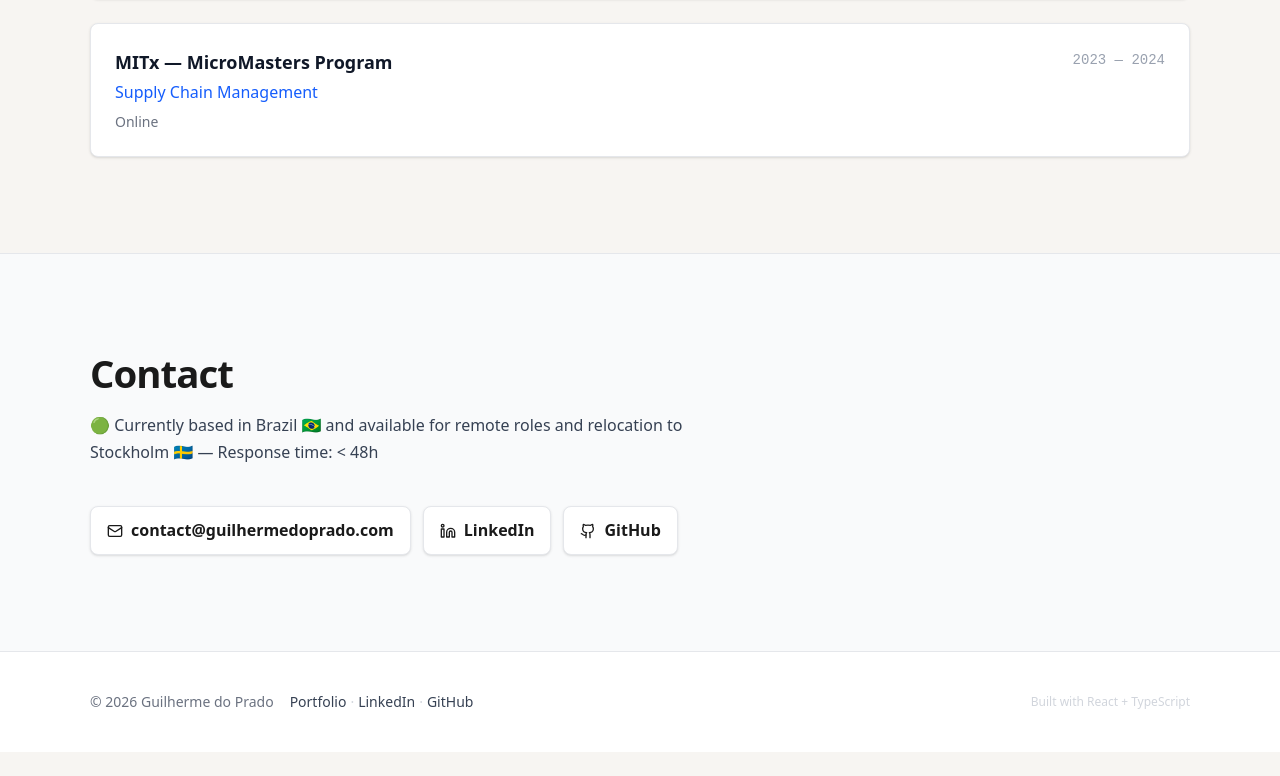
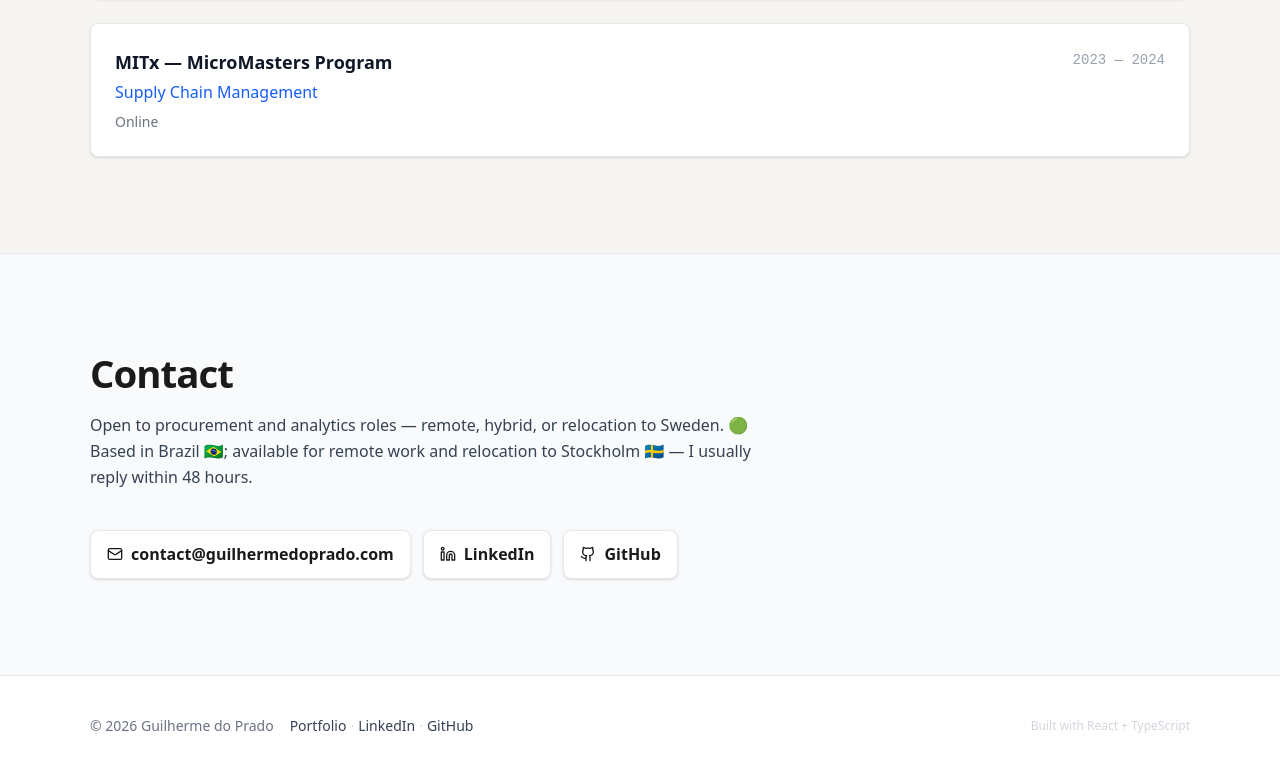
Before and after one commit to guilhermedoprado/guilherme-do-prado, a React (Vite) app in the folder frontend/: page / in a window 1280 px wide. Shown: the part 3751-4527 px from the top of the page. Before the commit the page ends 4503 px from the top, so only its background shows below. Built offline with nearby package versions, Linux system fonts and the light colour scheme.

Commit message:
Redesign portfolio: procurement profile, Tailwind v4, new sections

```diff
--- a/frontend/src/components/ContactSection.tsx
+++ b/frontend/src/components/ContactSection.tsx
@@ -2,7 +2,7 @@ import { Github, Linkedin, Mail } from 'lucide-react'
 import { site } from '../data/site'
 
 export function ContactSection() {
-  const { title, note, availability, email, linkedin, github } = site.contact
+  const { title, note, email, linkedin, github } = site.contact
   return (
     <section
       id="contact"
@@ -16,8 +16,7 @@ export function ContactSection() {
         >
           {title}
         </h2>
-        <p className="text-fluid-body mt-4 max-w-2xl text-muted">{note}</p>
-        <p className="text-fluid-body mt-3 max-w-2xl text-gray-700">{availability}</p>
+        <p className="text-fluid-body mt-4 max-w-2xl leading-relaxed text-gray-700">{note}</p>
         <div className="mt-10 flex flex-wrap gap-3">
           <a
             href={`mailto:${email}`}
--- a/frontend/src/data/site.ts
+++ b/frontend/src/data/site.ts
@@ -131,8 +131,8 @@ export const site = {
   },
   contact: {
     title: 'Contact',
-    availability:
-      '🟢 Currently based in Brazil 🇧🇷 and available for remote roles and relocation to Stockholm 🇸🇪 — Response time: < 48h',
+    note:
+      'Open to procurement and analytics roles — remote, hybrid, or relocation to Sweden. 🟢 Based in Brazil 🇧🇷; available for remote work and relocation to Stockholm 🇸🇪 — I usually reply within 48 hours.',
     email: 'contact@guilhermedoprado.com',
     linkedin: 'https://linkedin.com/in/guidoprado',
     github: 'https://github.com/guilhermedoprado',
```
